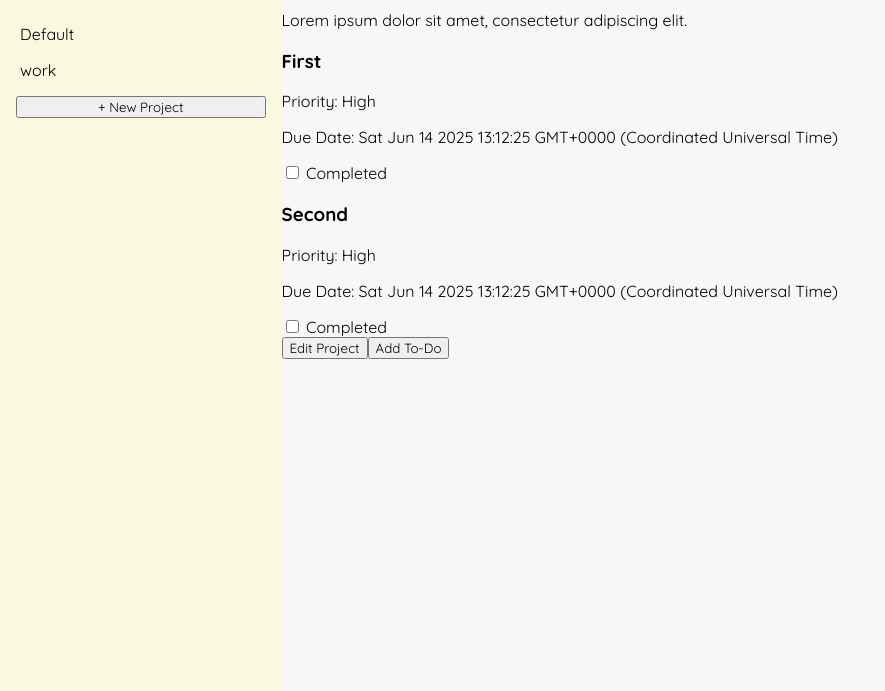
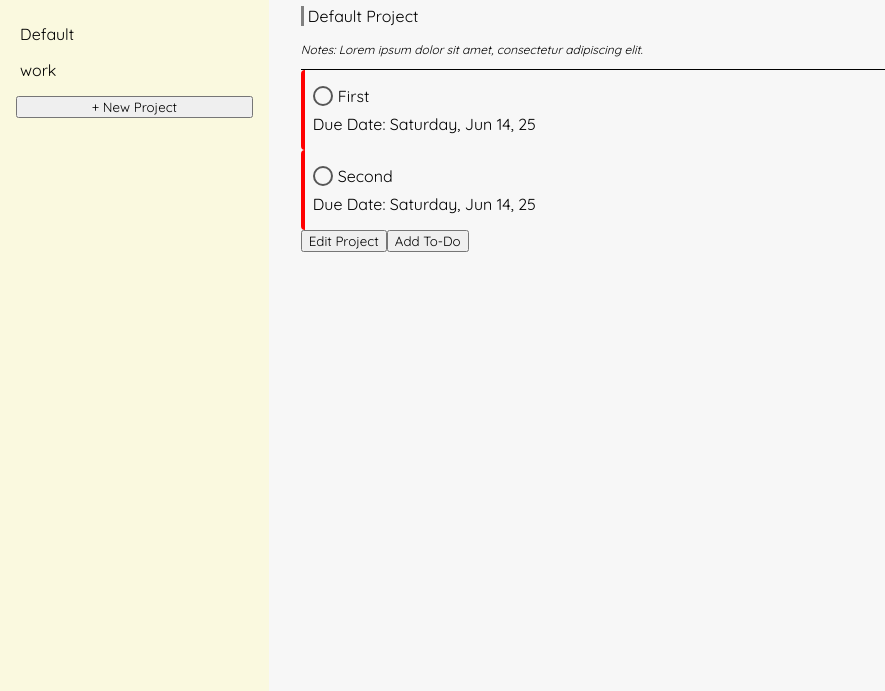
Before and after one commit to hmoh24/toDoProject, a website built with webpack: page src/template.html in a window 1280 px wide. Shown: the part 109-800 px from the top of the page, without its empty margins (0-885 px from the left). Built offline with nearby package versions, Linux system fonts and the light colour scheme.

Commit message:
css style project page - project details + todo, not buttons at bottom

```diff
--- a/src/domMethods/renderProjectPage.js
+++ b/src/domMethods/renderProjectPage.js
@@ -11,10 +11,12 @@
 
     const desc = document.createElement('p');
     desc.innerText = project.desc;
+    desc.classList.add('projectDesc')
     main.appendChild(desc);
 
     const notes = document.createElement('p');
-    notes.innerText = project.notes;
+    notes.innerText = `Notes: ${project.notes}`;
+    notes.classList.add('projectNotes')
     main.appendChild(notes);
 
     // toDoArray handling can go here later
--- a/src/domMethods/renderToDoForProject.js
+++ b/src/domMethods/renderToDoForProject.js
@@ -3,10 +3,7 @@
     toDoSection.classList.add('toDoSection');
     toDoSection.dataset.title = toDoObject.title;
 
-    const title = document.createElement('h3');
-    title.innerText = toDoObject.title;
-    title.classList.add('toDoTitle');
-    toDoSection.appendChild(title);
+
 
     // const description = document.createElement('p');
     // description.innerText = toDoObject.description;
@@ -16,21 +13,31 @@
     // notes.innerText = toDoObject.notes;
     // toDoSection.appendChild(notes);
 
-    const priority = document.createElement('p');
-    priority.innerText = `Priority: ${toDoObject.priority}`;
-    toDoSection.appendChild(priority);
+    // const priority = document.createElement('p');
+    // priority.innerText = `Priority: ${toDoObject.priority}`;
+    // toDoSection.appendChild(priority);
+
+
+
+    const completedLabel = document.createElement('label');
+    const completedCheckbox = document.createElement('input');
+    completedCheckbox.type = 'checkbox';
+    completedCheckbox.checked = toDoObject.completed;
+    if(completedCheckbox.checked) toDoSection.classList.add('toDoCompleted');
+    else toDoSection.classList.remove('toDoCompleted');
+    // completedLabel.appendChild(completedCheckbox);
+    // toDoSection.appendChild(completedLabel);
+    toDoSection.appendChild(completedCheckbox);
+
+    const title = document.createElement('h3');
+    title.innerText = toDoObject.title;
+    title.classList.add('toDoTitle');
+    toDoSection.appendChild(title);
 
     const dueDate = document.createElement('p');
     dueDate.innerText = `Due Date: ${toDoObject.dueDate}`;
     toDoSection.appendChild(dueDate);
 
-    const completedLabel = document.createElement('label');
-    const completedCheckbox = document.createElement('input');
-    completedCheckbox.type = 'checkbox';
-    completedCheckbox.checked = toDoObject.completed;
-    completedLabel.appendChild(completedCheckbox);
-    completedLabel.appendChild(document.createTextNode(' Completed'));
-    toDoSection.appendChild(completedLabel);
 
     container.appendChild(toDoSection);
 }
--- a/src/index.js
+++ b/src/index.js
@@ -11,8 +11,13 @@
 import getNewToDoFormValues from './domMethods/getNewToDoFormValues';
 import renderDetailedToDoView from './domMethods/renderDetailedToDoView';
 import updateToDoOnSubmit from './domMethods/updateToDoOnSubmit';
-//instantiate default project
-//create a project array
+
+
+
+//date format
+const date = new Date()
+const options = { weekday: 'long', day: 'numeric', month: 'short', year: '2-digit' };
+const formatted = date.toLocaleDateString('en-US', options);
 
 console.log(Project.Projects)
 
@@ -22,7 +27,7 @@
 const newToDo1 = new ToDo({
   title: "First",
   description: "test",
-  dueDate: new Date(),
+  dueDate: formatted,
   priority: "High",
   notes: ""
 });
@@ -31,7 +36,7 @@
 const newToDo2 = new ToDo({
   title: "Second",
   description: "test",
-  dueDate: new Date(),
+  dueDate: formatted,
   priority: "High",
   notes: ""
 });
@@ -92,6 +97,20 @@
     const projectTitle = document.getElementsByClassName('projectTitle')[0].innerText;
     const projectObject = Project.filterProjectArrayByTitle(projectTitle);
     const toDoObject = Project.filterProjectToDoByTitle(projectObject, title);
+
+    //Ignore open and checkbox action on checkbox input instead
+    if (event.target.tagName === 'INPUT'){
+      if (event.target.checked) {
+        toDoObject.completed = true;
+        toDoContainer.classList.add('toDoCompleted')
+      }
+      else {
+        toDoObject.completed = false;
+        toDoContainer.classList.remove('toDoCompleted');
+      }
+      console.log(toDoObject);
+      return;
+    }
     renderDetailedToDoView(toDoObject);
   }
 
--- a/src/style.css
+++ b/src/style.css
@@ -86,13 +86,85 @@
     margin-top: 8px;
 }
 
-.toDoSection:hover {
-    background-color: rgb(248, 102, 102);
-}
 
 main{
     flex: 4 1 0;
     background-color: var(--primary-color);
+    padding: 32px;
+}
+
+.projectDesc {
+    border-left: solid 3px gray;
+    padding-left: 4px;
+}
+
+.projectNotes {
+    font-style: italic;
+    font-size: 12px;
+}
+
+.toDodiv {
+    border-top: 1px solid black;
+}
+
+.toDoSection {
+    display:grid;
+    grid-template-columns: 25px auto;
+    grid-template-rows: auto min-content;
+    align-items: center;
+    row-gap: 8px;
+    padding: 16px 8px;
+    border-left: 4px solid red;
+    border-radius: 4px;
+}
+
+.toDoCompleted {
+    text-decoration: line-through;
+}
+
+.toDoSection > * {
+    margin: 0;
+}
+
+.toDoSection > input {
+    grid-column: 1/2;
+    grid-row: 1/2;
+    appearance: none; /* Remove default checkbox */
+    -webkit-appearance: none; /* For Safari */
+    width: 20px;
+    height: 20px;
+    border: 2px solid rgb(87, 87, 87);
+    border-radius: 50%; /* Circle */
+    cursor: pointer;
+    position: relative;
+    transition: background-color 0.2s ease;
+}
+
+.toDoSection > [type="checkbox"]:checked::before {
+    content: '✔';
+    color: rgb(76, 247, 107);
+    position: absolute;
+    top: 50%;
+    left: 50%;
+    transform: translate(-50%, -50%);
+    font-size: 14px;
+}
+
+.toDoSection > .toDoTitle {
+    grid-column: 2/3;
+    grid-row: 1/2;
+    font-size: 16px;
+    font-weight: normal;
+}
+
+.toDoSection > p {
+    grid-column: 1/3;
+    grid-row: 2/3;
+}
+
+
+.toDoSection:hover {
+    background-color: rgb(248, 102, 102);
 }
 
 .modalOverlay {
```
